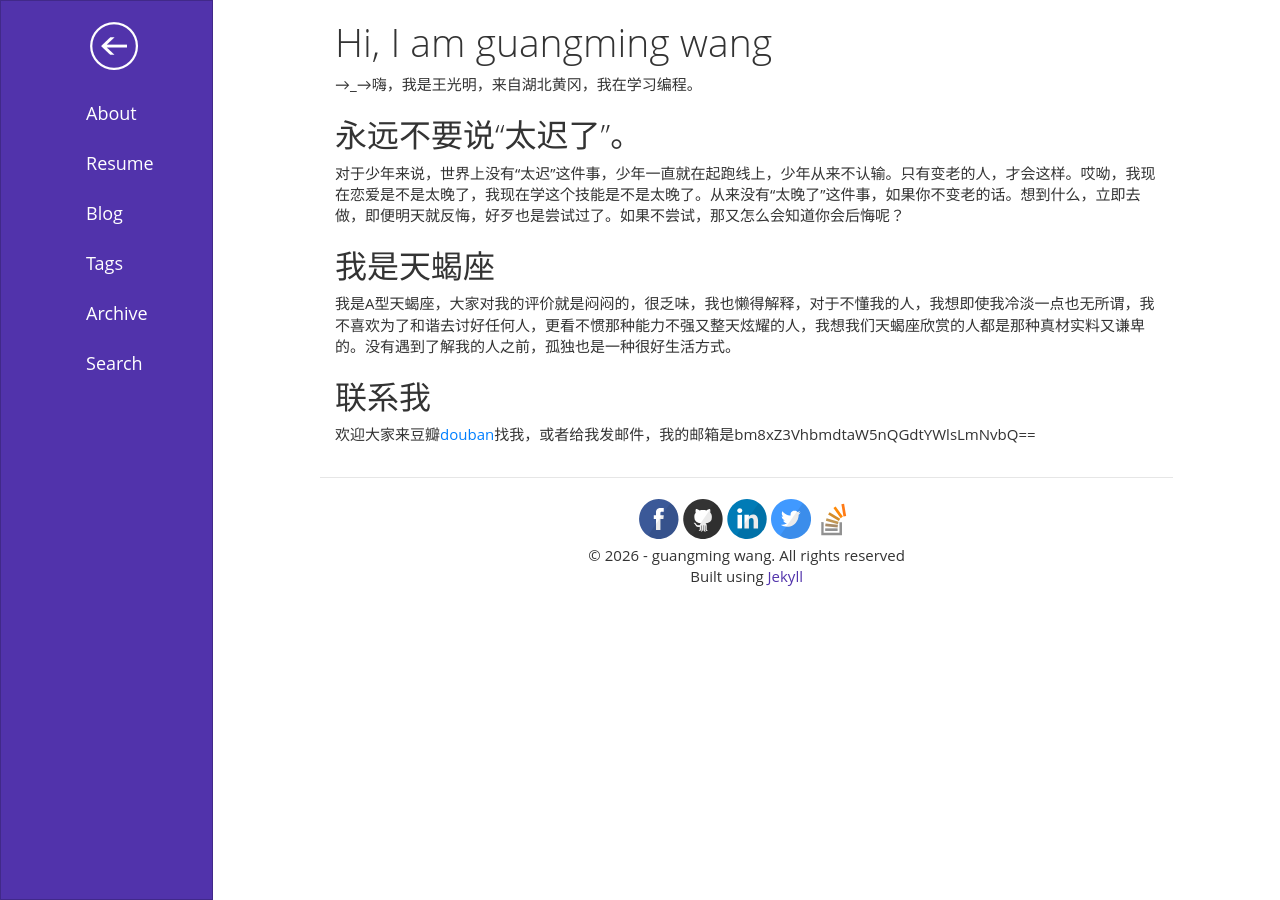
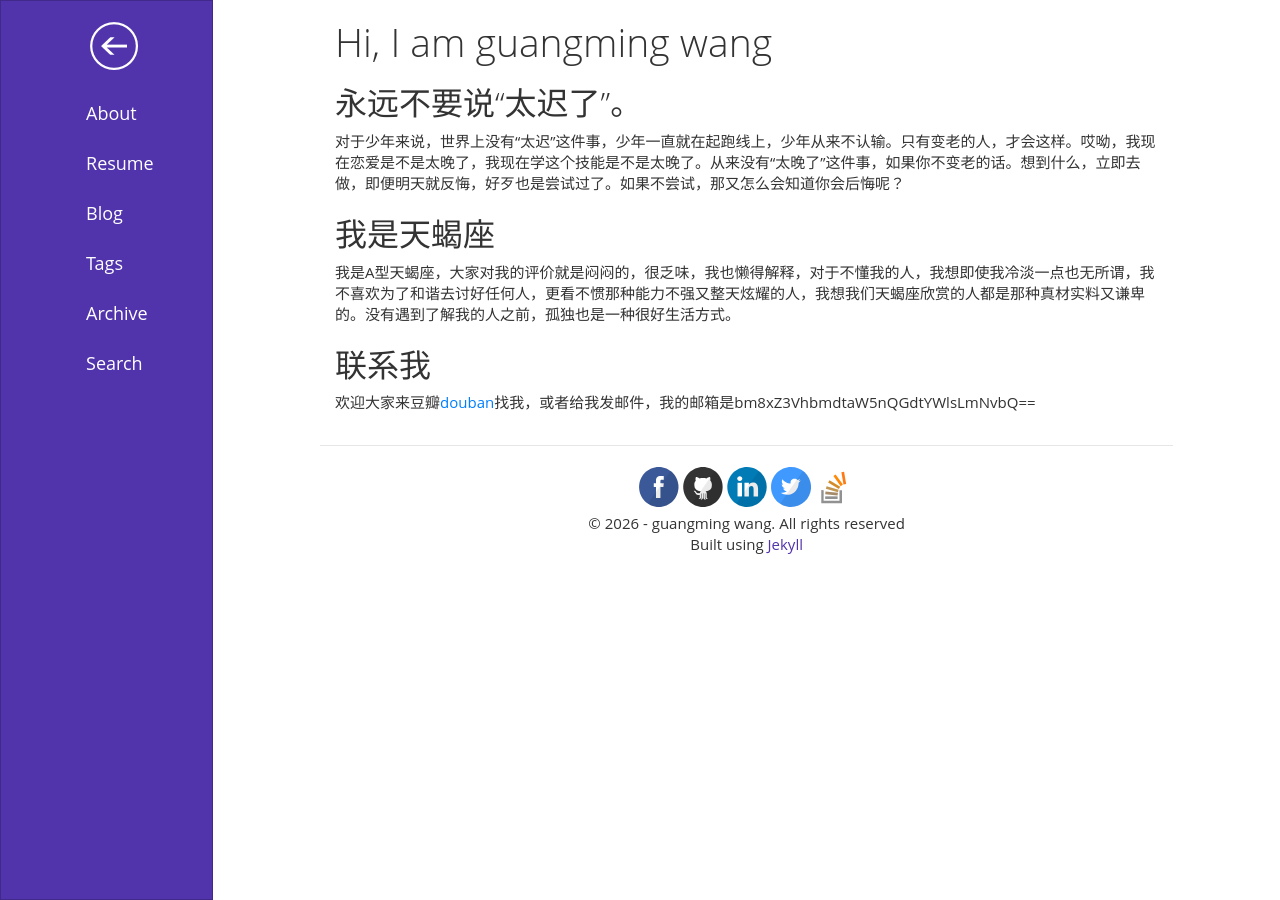
Before and after one commit to no1guangming/no1guangming.github.io, a Jekyll site: the page built from about/index.md, in a window 1280 px wide. Built offline with Jekyll 4.4.1, drawn with Linux system fonts in a browser that asks for light colours; comment, search, counter and statistics services are not loaded.

Commit message:
Update index.md

```diff
--- a/about/index.md
+++ b/about/index.md
@@ -21,11 +21,6 @@ theme: purple
 
 
 
-
-
-
-
-→_→嗨，我是王光明，来自湖北黄冈，我在学习编程。
 
 ## 永远不要说“太迟了”。
 
```
